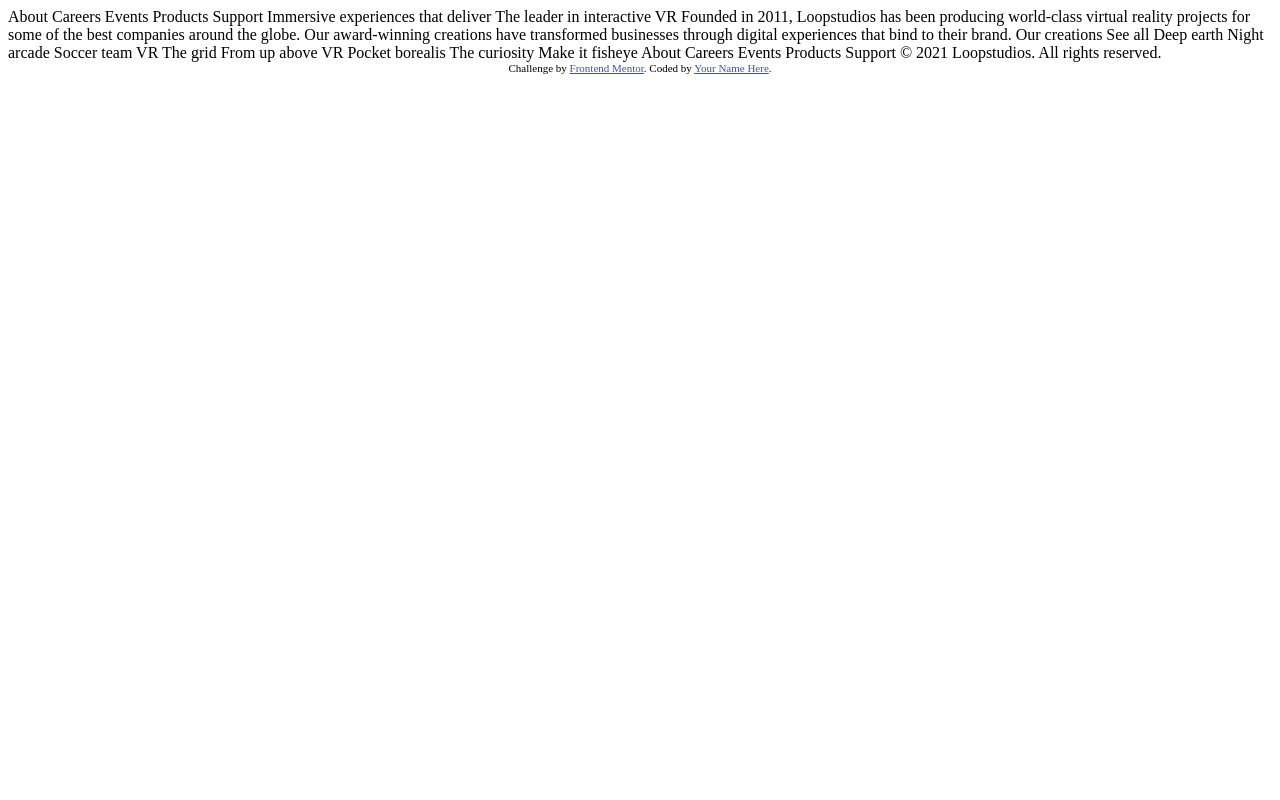
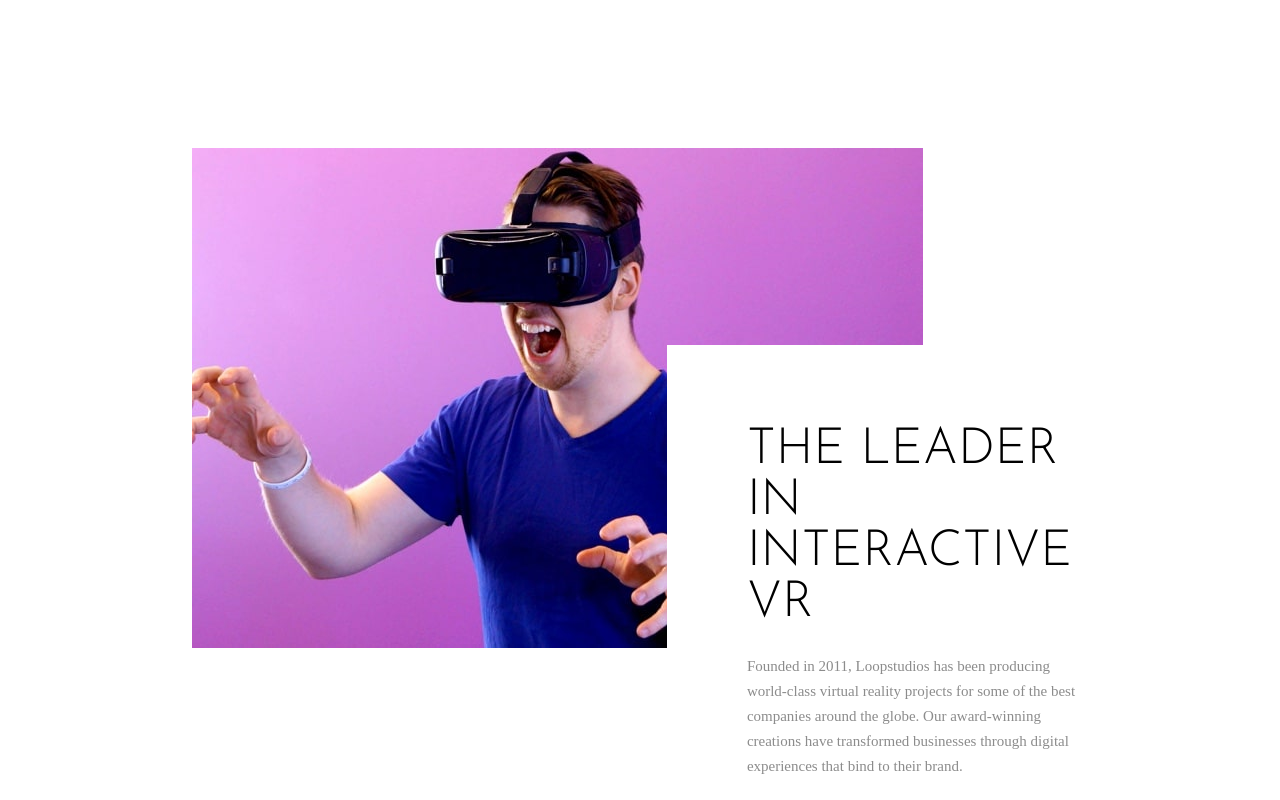
Before and after one commit to Sebastian-123-web/minihackaton, a plain HTML site: page index.html in a window 1280 px wide. Drawn offline with Linux system fonts and the light colour scheme.

Commit message:
parteSebastianG

```diff
--- a/index.html
+++ b/index.html
@@ -1,59 +1,32 @@
 <!DOCTYPE html>
 <html lang="en">
   <head>
-  <meta charset="UTF-8">
-  <meta name="viewport" content="width=device-width, initial-scale=1.0"> <!-- displays site properly based on user's device -->
-
-  <link rel="icon" type="image/png" sizes="32x32" href="./images/favicon-32x32.png">
-
+    <meta charset="UTF-8" />
+    <meta name="viewport" content="width=device-width, initial-scale=1.0" />
+    <!-- displays site properly based on user's device -->
+    <link rel="stylesheet" href="./style.css" />
+    <link
+      rel="icon"
+      type="image/png"
+      sizes="32x32"
+      href="./images/favicon-32x32.png"
+    />
     <title>Frontend Mentor | Loopstudios landing page</title>
-
-  <!-- Feel free to remove these styles or customise in your own stylesheet 👍 -->
-  <style>
-    .attribution { font-size: 11px; text-align: center; }
-    .attribution a { color: hsl(228, 45%, 44%); }
-  </style>
   </head>
   <body>
-  About
-  Careers
-  Events
-  Products
-  Support
-
-  Immersive experiences that deliver
-
-  The leader in interactive VR
-
-  Founded in 2011, Loopstudios has been producing world-class virtual reality
-  projects for some of the best companies around the globe. Our award-winning
-  creations have transformed businesses through digital experiences that bind
-  to their brand.
-
-  Our creations
-
-  See all
-
-  Deep earth
-  Night arcade
-  Soccer team VR
-  The grid
-  From up above VR
-  Pocket borealis
-  The curiosity
-  Make it fisheye
-
-  About
-  Careers
-  Events
-  Products
-  Support
-
-  © 2021 Loopstudios. All rights reserved.
-
-  <div class="attribution">
-    Challenge by <a href="https://www.frontendmentor.io?ref=challenge" target="_blank">Frontend Mentor</a>.
-    Coded by <a href="#">Your Name Here</a>.
+    <section class="about-us">
+      <div class="img-interactive">
+        <img src="./images/desktop/image-interactive.jpg" alt="" />
       </div>
+      <div class="description">
+          <h1>The leader in interactive VR</h1>
+          <p>
+            Founded in 2011, Loopstudios has been producing world-class virtual
+            reality projects for some of the best companies around the globe.
+            Our award-winning creations have transformed businesses through
+            digital experiences that bind to their brand.
+          </p>
+      </div>
+    </section>
   </body>
 </html>
--- /dev/null
+++ b/style.css
@@ -0,0 +1,53 @@
+@import url("https://fonts.googleapis.com/css2?family=Josefin+Sans:wght@300&display=swap");
+
+* {
+  margin: 0;
+  padding: 0;
+  box-sizing: border-box;
+}
+
+body {
+  width: 100%;
+  height: 100vh;
+  display: flex;
+  justify-content: center;
+  align-items: center;
+}
+
+/* Parte Sebastian Gerardo */
+
+.about-us {
+  width: 70%;
+  display: flex;
+  position: relative;
+}
+
+.img-interactive {
+    width: 100%;
+    height: 100%;
+}
+
+.description {
+  background-color: #ffffff;
+  height: 19em;
+  position: absolute;
+  top: 39%;
+  left: 53%;
+  text-align: start;
+  padding-top: 5em;
+  padding-left: 5em;
+}
+
+.description h1 {
+  margin-bottom: 0.5em;
+  font-family: "Josefin Sans", sans-serif;
+  font-weight: 300;
+  font-size: 50px;
+  text-transform: uppercase;
+}
+
+.description p {
+  line-height: 25px;
+  font-size: 15px;
+  color: hsl(0, 0%, 55%);
+}
```
Lines whose indentation alone changed are shown as unchanged.
